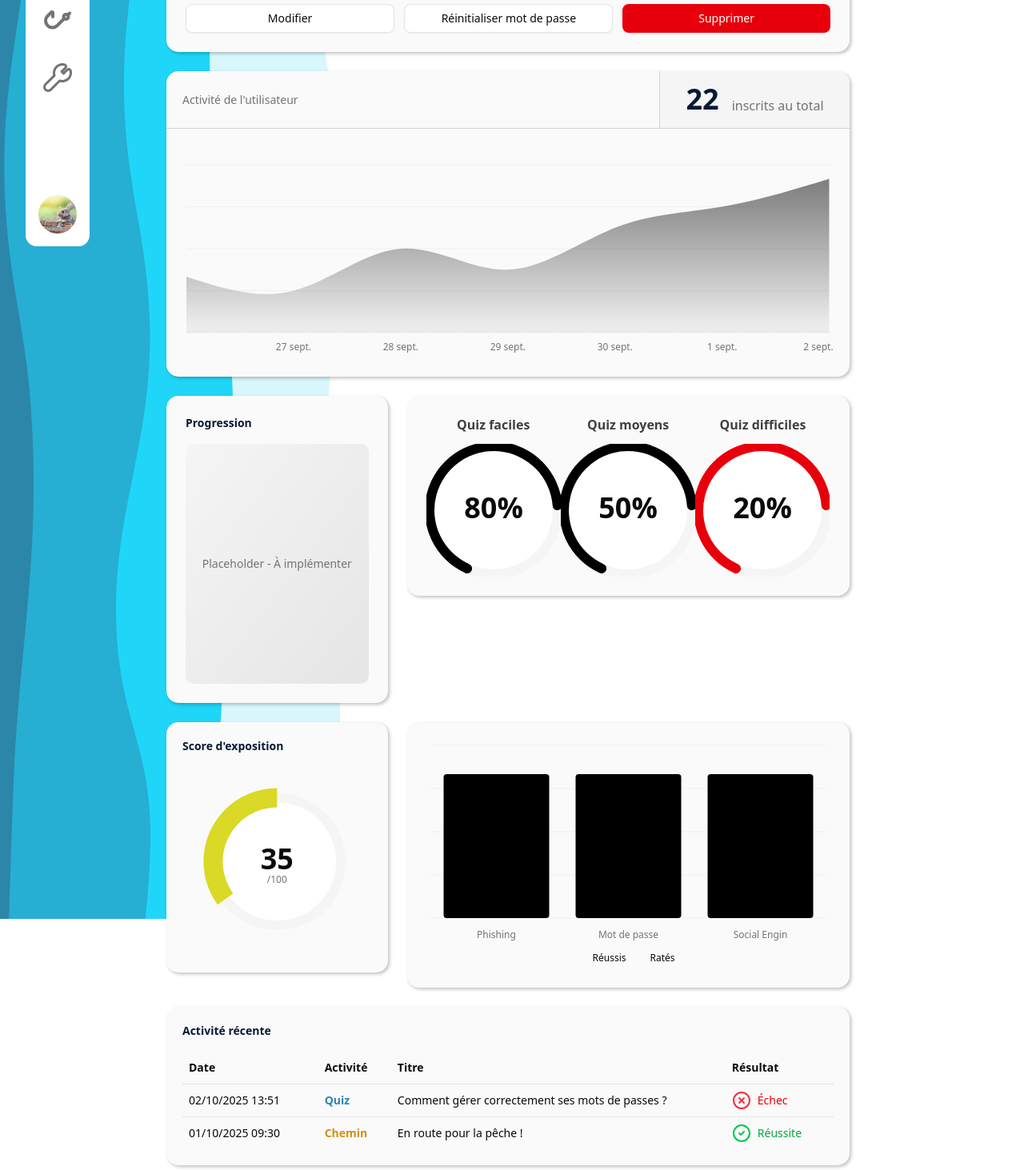
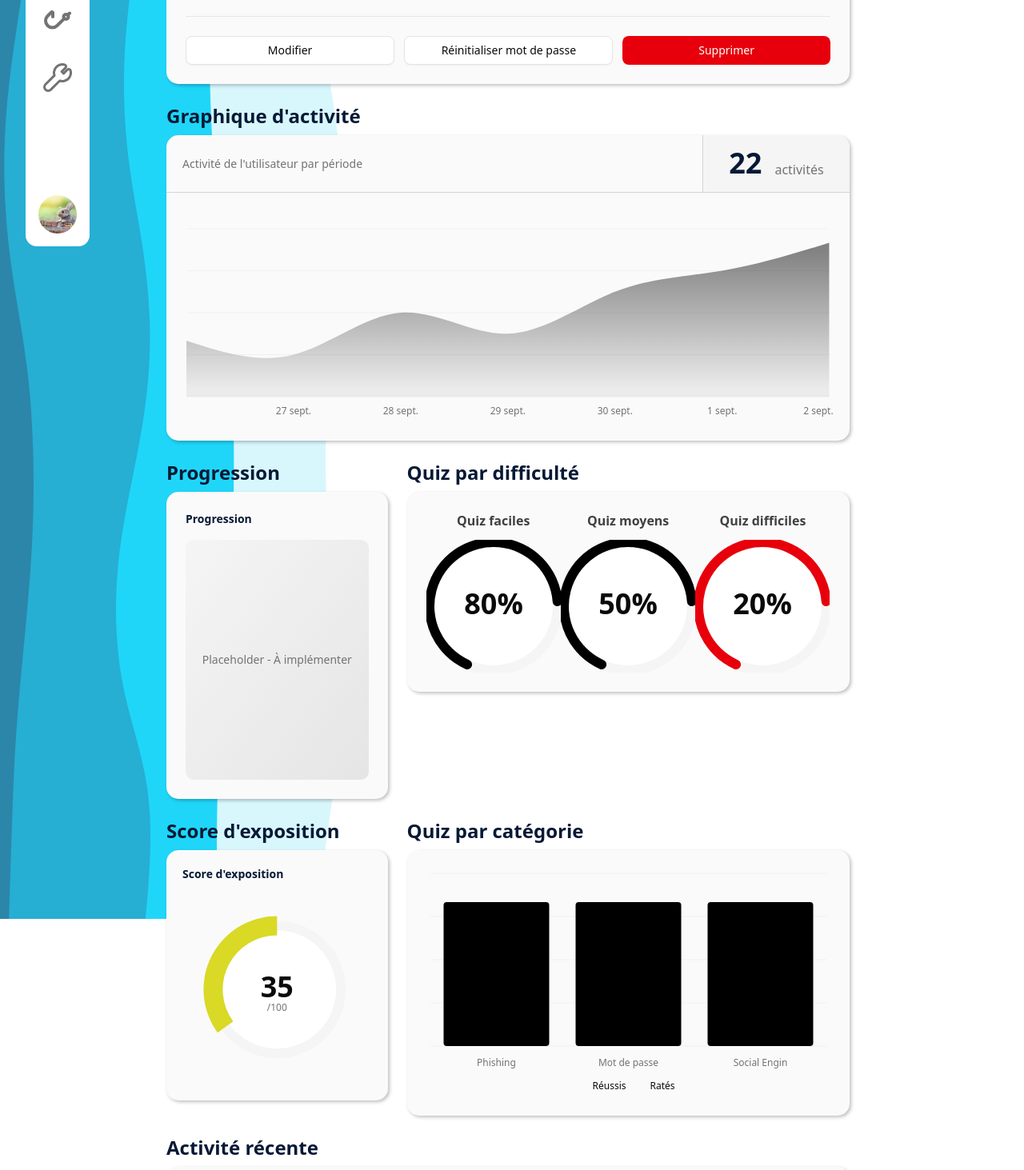
Before and after one commit to SHAfoin/learn-and-phish, a Next.js app: page /app/admin/users/1 in a window 1280 px wide. Shown: the part 460-1923 px from the top of the page at 80% size. Built offline with nearby package versions, Linux system fonts and the light colour scheme.

Commit message:
feat(admin): replace UserEngagementChart with UserActivityChart and enhance layout

```diff
--- a/app/app/admin/users/[id]/page.tsx
+++ b/app/app/admin/users/[id]/page.tsx
@@ -16,7 +16,7 @@ import UserActivityTable from "./UserActivityTable";
 import UserExposureScore from "../../../osint/UserExposureScore";
 import QuizResultsByCategory from "../../QuizResultsByCategory";
 import QuizResultsByDifficulty from "../../QuizResultsByDifficulty";
-import UserEngagementChart from "../../UserEngagementChart";
+import UserActivityChart from "./UserActivityChart";
 
 type PageProps = {
   params: Promise<{ id: string }>;
@@ -99,21 +99,31 @@ export default async function Page({ params }: PageProps) {
       {/* Main Content - Full Width Sections */}
       <div className="flex flex-col gap-6">
         {/* User Info Card */}
-        <UserInfoCard user={user} />
-
+        <div className="flex flex-col gap-2">
+          <h2 className="text-2xl text-ocean-950 font-bold">Informations</h2>
+          <UserInfoCard user={user} />
+        </div>
         {/* Activity Chart */}
-        <UserEngagementChart
-          data={activityChartData}
-          title="Activité de l'utilisateur"
-        />
-
+        <div className="flex flex-col gap-2">
+          <h2 className="text-2xl text-ocean-950 font-bold">
+            Graphique d'activité
+          </h2>
+          <UserActivityChart
+            data={activityChartData}
+            title="Activité de l'utilisateur par période"
+          />
+        </div>
         {/* Progress and Quiz by Difficulty Row */}
         {stats && (
           <div className="flex gap-6">
-            <div className="flex-1">
+            <div className="flex-1 gap-2 flex flex-col">
+              <h2 className="text-2xl text-ocean-950 font-bold">Progression</h2>
               <UserProgressChart />
             </div>
-            <div className="flex-[2]">
+            <div className="flex-2 gap-2 flex flex-col">
+              <h2 className="text-2xl text-ocean-950 font-bold">
+                Quiz par difficulté
+              </h2>
               <QuizResultsByDifficulty data={stats.quizResultsByDifficulty} />
             </div>
           </div>
@@ -122,17 +132,30 @@ export default async function Page({ params }: PageProps) {
         {/* Exposure Score and Quiz by Category Row */}
         {stats && (
           <div className="flex gap-6">
-            <div className="flex-1">
+            <div className="flex-1 gap-2 flex flex-col">
+              <h2 className="text-2xl text-ocean-950 font-bold">
+                Score d'exposition
+              </h2>
               <UserExposureScore score={stats.scoreExposition} />
             </div>
-            <div className="flex-[2]">
+            <div className="flex-2 gap-2 flex flex-col">
+              <h2 className="text-2xl text-ocean-950 font-bold">
+                Quiz par catégorie
+              </h2>
               <QuizResultsByCategory data={categoryData} />
             </div>
           </div>
         )}
 
         {/* Activity Table */}
-        {stats && <UserActivityTable activities={stats.recentActivities} />}
+        {stats && (
+          <div className="flex flex-col gap-2">
+            <h2 className="text-2xl text-ocean-950 font-bold">
+              Activité récente
+            </h2>
+            <UserActivityTable activities={stats.recentActivities} />
+          </div>
+        )}
       </div>
     </div>
   );
```
